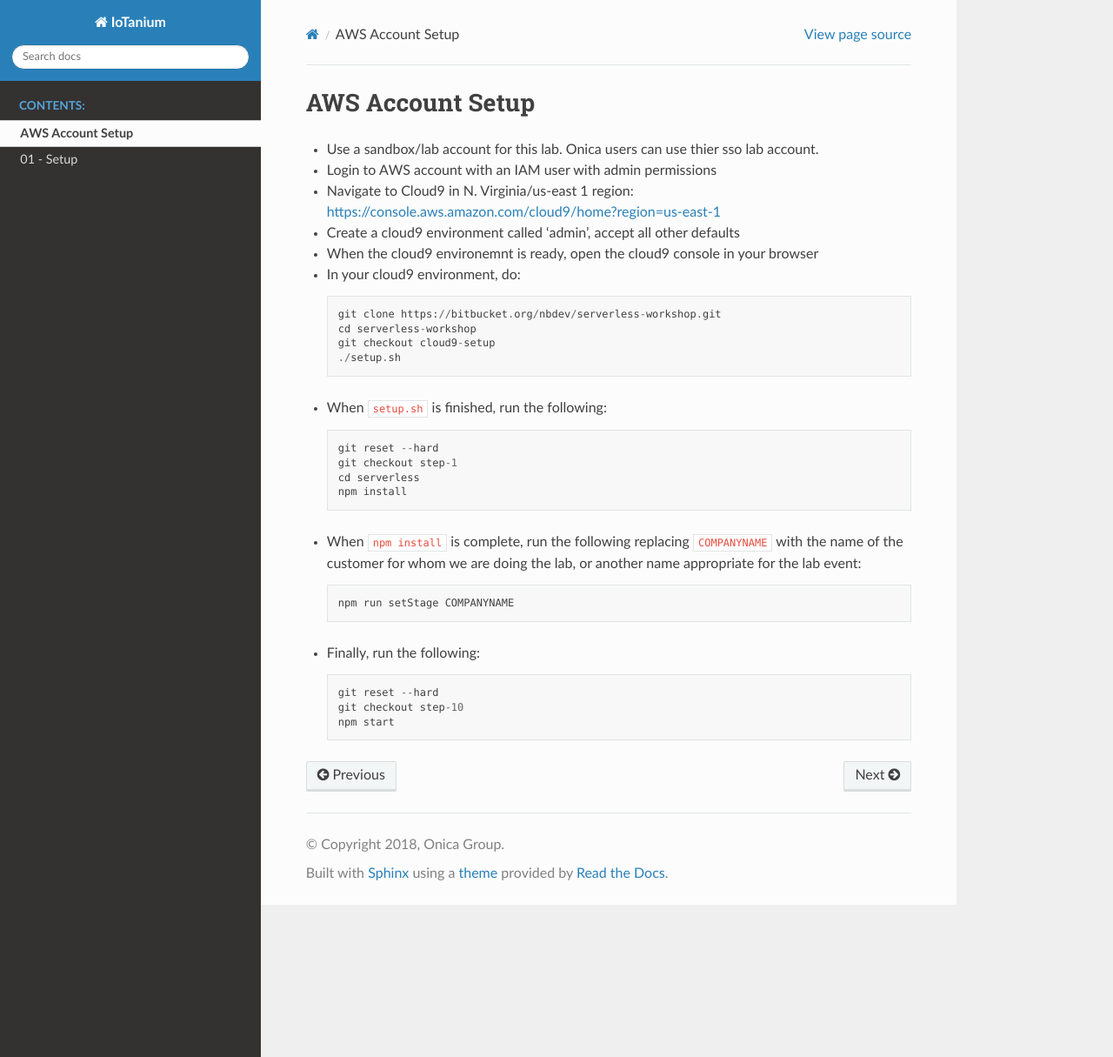
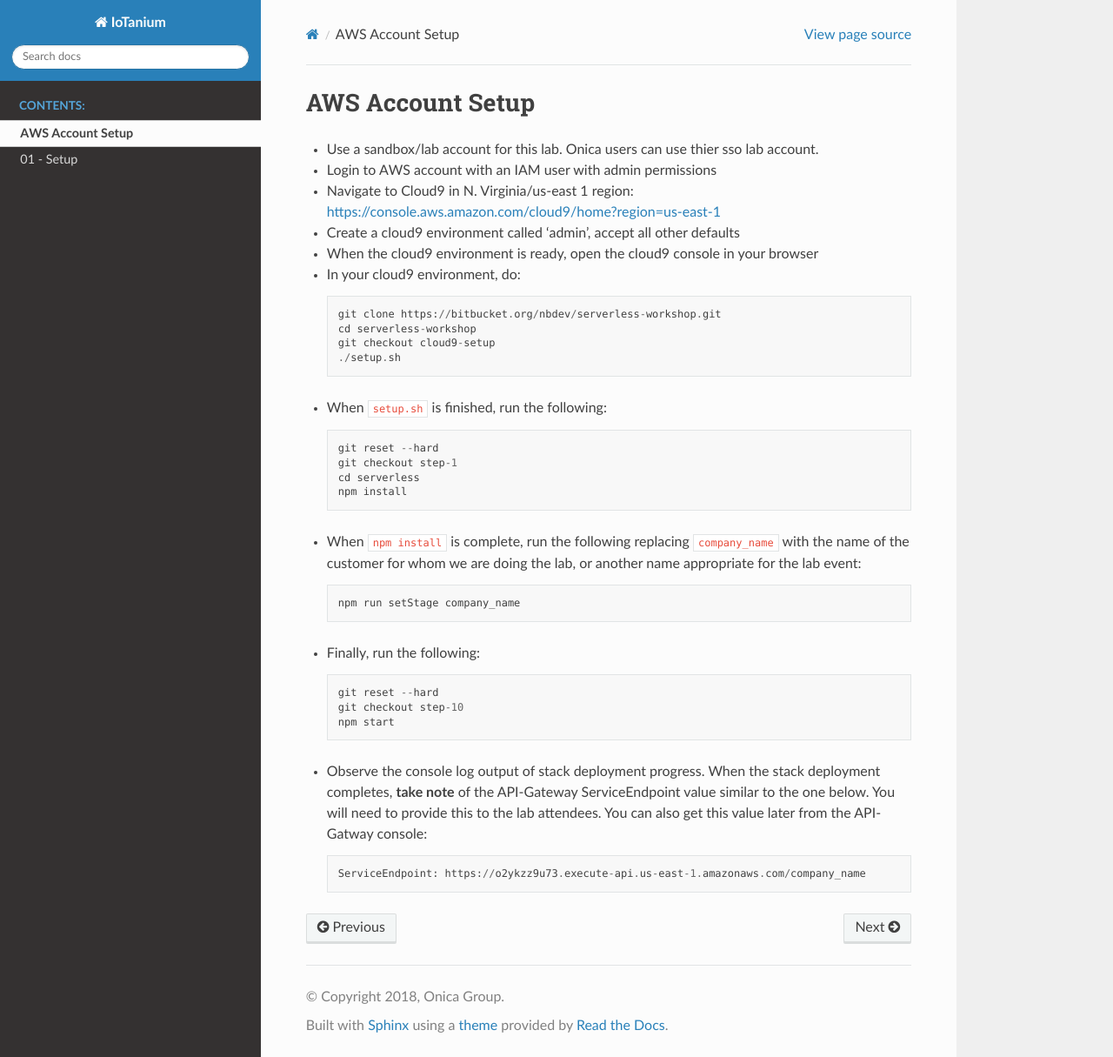
Before and after one commit to mpataws/iotanium, a Sphinx documentation site: the page built from docs/source/instructor/setup.rst, in a window 1280 px wide and 1215 px high. Shown: the whole window at 87% size. Built offline with Sphinx 7.4.7 and the Read the Docs theme 2.0.0, drawn with Linux system fonts in a browser that asks for light colours.

Commit message:
aws account setup instructions

```diff
--- a/docs/source/instructor/setup.rst
+++ b/docs/source/instructor/setup.rst
@@ -5,7 +5,7 @@ AWS Account Setup
 - Login to AWS account with an IAM user with admin permissions
 - Navigate to Cloud9 in N. Virginia/us-east 1 region: https://console.aws.amazon.com/cloud9/home?region=us-east-1
 - Create a cloud9 environment called 'admin', accept all other defaults
-- When the cloud9 environemnt is ready, open the cloud9 console in your browser
+- When the cloud9 environment is ready, open the cloud9 console in your browser
 - In your cloud9 environment, do::
 
     git clone https://bitbucket.org/nbdev/serverless-workshop.git
@@ -20,12 +20,16 @@ AWS Account Setup
     cd serverless
     npm install
 
-- When ``npm install`` is complete, run the following replacing ``COMPANYNAME`` with the name of the customer for whom we are doing the lab, or another name appropriate for the lab event::
+- When ``npm install`` is complete, run the following replacing ``company_name`` with the name of the customer for whom we are doing the lab, or another name appropriate for the lab event::
 
-    npm run setStage COMPANYNAME
+    npm run setStage company_name
 
 - Finally, run the following::
 
     git reset --hard
     git checkout step-10
     npm start
+
+- Observe the console log output of stack deployment progress.  When the stack deployment completes, **take note** of the API-Gateway ServiceEndpoint value similar to the one below.  You will need to provide this to the lab attendees.  You can also get this value later from the API-Gatway console::
+
+    ServiceEndpoint: https://o2ykzz9u73.execute-api.us-east-1.amazonaws.com/company_name
```
